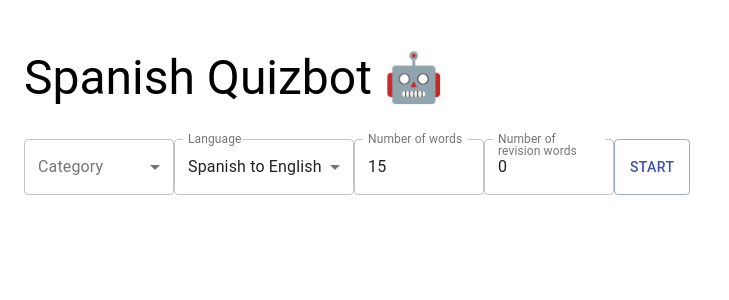
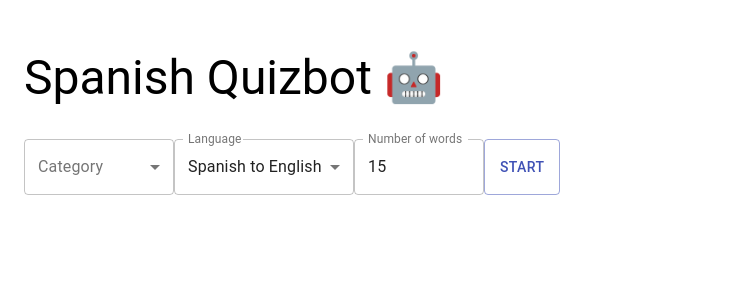
Before and after one commit to chocolate-factories/quizbot-web, a React (Create React App) app: page / in a window 1280 px wide. Shown: the top 300 px of the page, without its empty margins (0-729 px from the left). Built offline with nearby package versions, Linux system fonts and the light colour scheme.

Commit message:
Remove revision inputs

```diff
--- a/src/components/Quiz.tsx
+++ b/src/components/Quiz.tsx
@@ -35,7 +35,6 @@ interface QuizParams {
   sourceLang: Language
   destinationLang: Language
   newGame: () => void
-  numberOfRevisionWords: number
   categories?: string[]
 }
 
@@ -44,13 +43,9 @@ const Quiz: React.FC<QuizParams> = ({
   sourceLang,
   destinationLang,
   newGame,
-  numberOfRevisionWords,
   categories = []
 }) => {
   const [words, setWords] = useState(() => generateWordList(numberOfWords, categories))
-  const [revisionWords, setRevisionWords] = useState(() =>
-    generateWordList(numberOfRevisionWords, ['revision'])
-  )
   const [currentRound, setCurrentRound] = useState(0)
   const [score, setScore] = useState(0)
   const [inputState, setInputState] = useState(TranslationInputState.input)
@@ -58,7 +53,7 @@ const Quiz: React.FC<QuizParams> = ({
   const [correctTranslation, setCorrectTranslation] = useState('')
   const [replaceSpecialCharacters, setReplaceSpecialCharacters] = useState(false)
 
-  const gameOver = currentRound === words.length + revisionWords.length
+  const gameOver = currentRound === words.length
 
   const validate = (input: string) => {
     const translation = currentWord[destinationLang]
@@ -76,11 +71,6 @@ const Quiz: React.FC<QuizParams> = ({
     setInputState(TranslationInputState.input)
     if (currentRound + 1 < words.length) {
       setCurrentWord(words[currentRound + 1])
-    } else {
-      const revisionRound = currentRound + 1 - words.length
-      if (revisionRound < revisionWords.length) {
-        setCurrentWord(revisionWords[revisionRound])
-      }
     }
     setCurrentRound(currentRound + 1)
   }
@@ -92,9 +82,7 @@ const Quiz: React.FC<QuizParams> = ({
 
   const restart = () => {
     const newWords = generateWordList(numberOfWords, categories, words)
-    const newRevisionWords = generateWordList(numberOfRevisionWords, ['revision'], revisionWords)
     setWords(newWords)
-    setRevisionWords(newRevisionWords)
     setCurrentRound(0)
     setScore(0)
     setInputState(TranslationInputState.input)
--- a/src/components/QuizInfoSelectForm.tsx
+++ b/src/components/QuizInfoSelectForm.tsx
@@ -29,15 +29,11 @@ const QuizInfoSelectForm: React.FC = () => {
     }
   ]
   const defaultNumberOfWords = 15
-  const defaultNumberOfRevisionWords = 0
 
   const [selectedCategories, setSelectedCategories] = useState<string[]>([])
   const [selectedLanguage, setSelectedLanguage] = useState<LanguageChoice>(languageChoices[0])
   const [numberOfWords, setNumberOfWords] = useState<number>(defaultNumberOfWords)
   const [quizInProgress, setQuizInProgress] = useState(false)
-  const [numberOfRevisionWords, setNumberOfRevisionWords] = useState<number>(
-    defaultNumberOfRevisionWords
-  )
 
   const submitForm = () => {
     if (numberOfWords < 1) {
@@ -52,7 +48,6 @@ const QuizInfoSelectForm: React.FC = () => {
       {quizInProgress ? (
         <Quiz
           numberOfWords={numberOfWords}
-          numberOfRevisionWords={numberOfRevisionWords}
           sourceLang={selectedLanguage.sourceLang}
           destinationLang={selectedLanguage.destinationLang}
           newGame={() => setQuizInProgress(false)}
@@ -107,16 +102,6 @@ const QuizInfoSelectForm: React.FC = () => {
               style={{ width: '130px' }}
             />
           </FormControl>
-          <FormControl variant="outlined">
-            <TextField
-              label="Number of revision words"
-              type="number"
-              value={numberOfRevisionWords}
-              onChange={(e: any) => setNumberOfRevisionWords(e.target.value)}
-              variant="outlined"
-              style={{ width: '130px' }}
-            />
-          </FormControl>
           <Button onClick={() => submitForm()} variant="outlined" color="primary">
             Start
           </Button>
```
